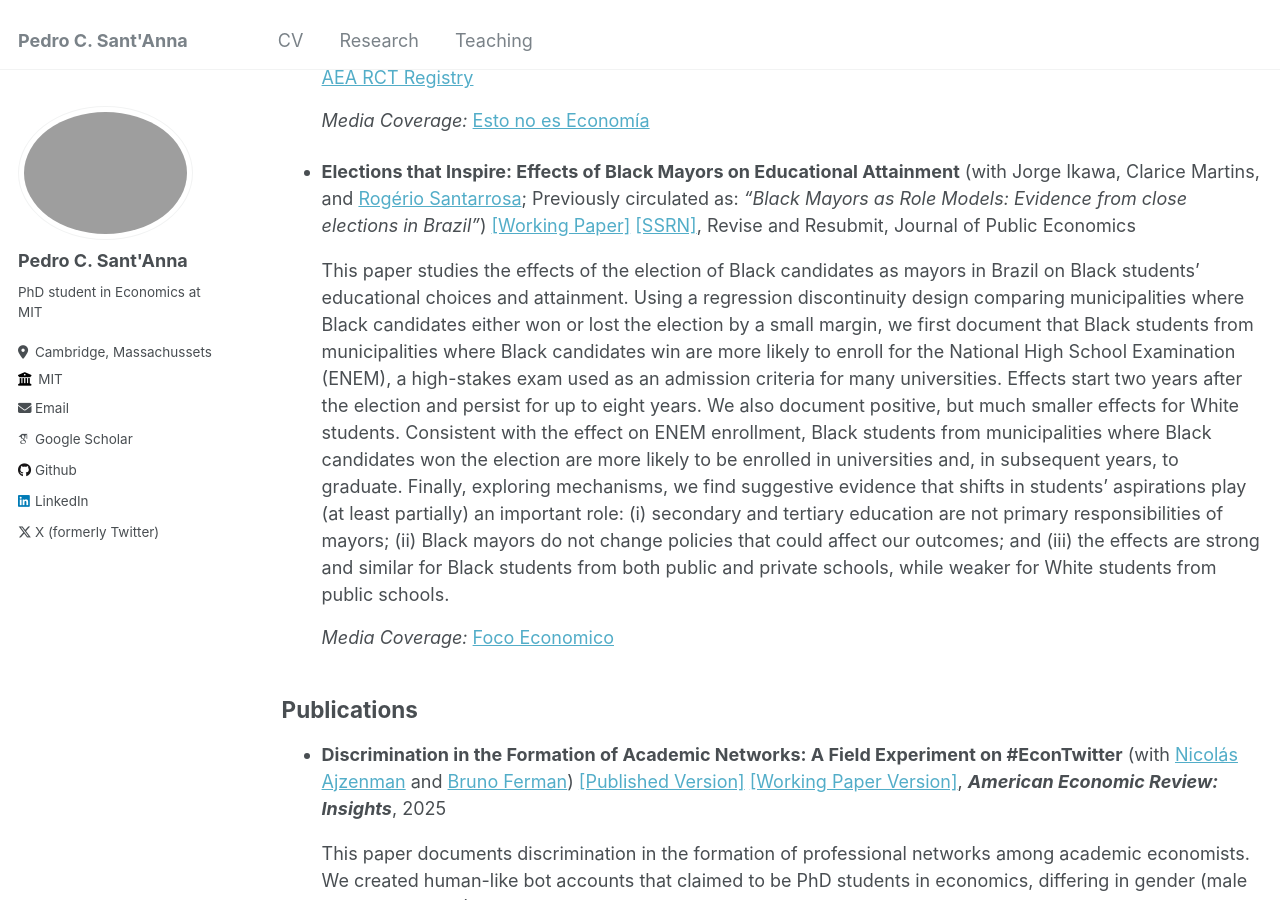
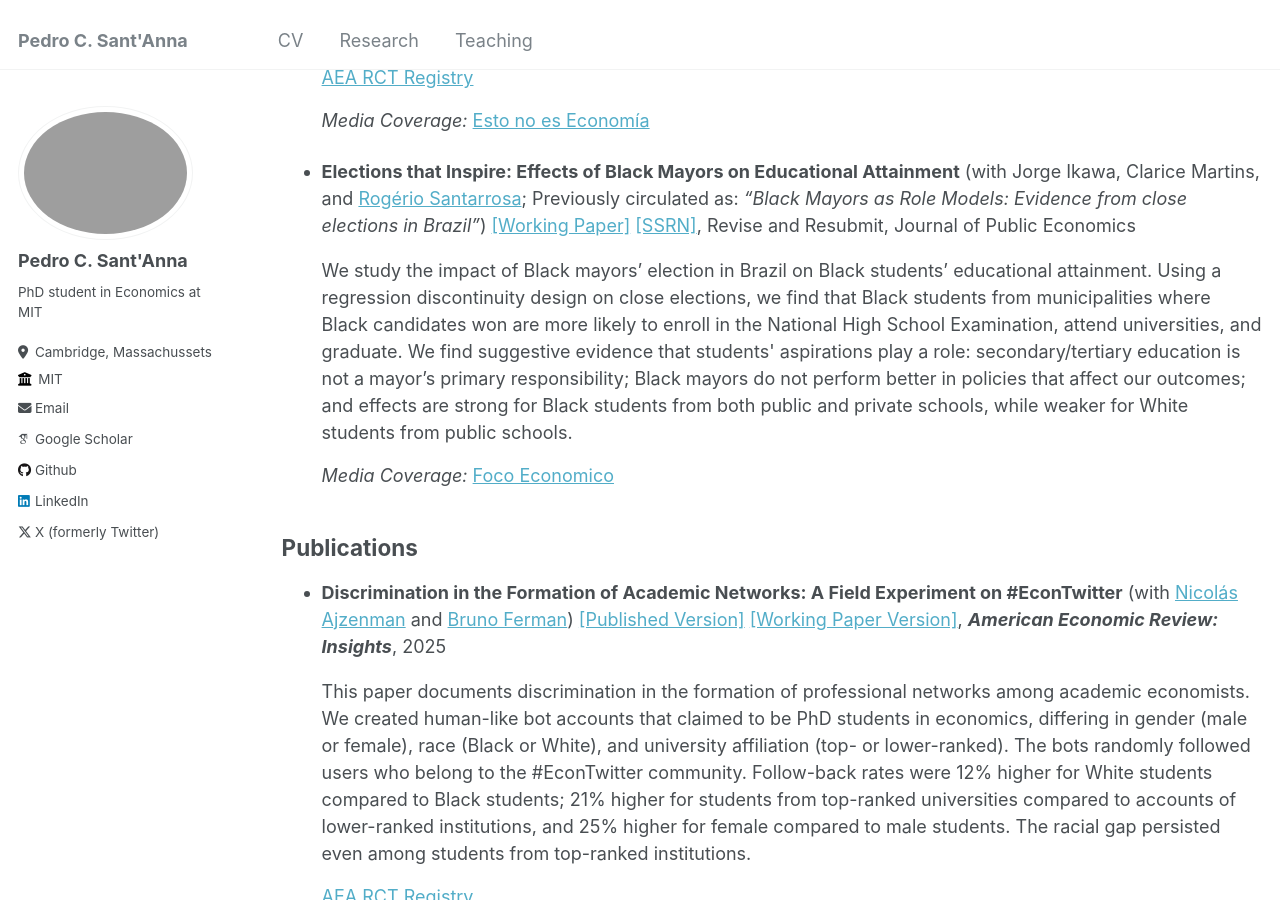
Before and after one commit to pedrosant-anna/pedrosant-anna.github.io, a Jekyll site: the page built from _pages/research.md, in a window 1280 px wide and 900 px high, scrolled down 545 px. Built offline with Jekyll 4.4.1, drawn with Linux system fonts in a browser that asks for light colours; some web fonts are replaced.

Commit message:
Update research.md

```diff
--- a/_pages/research.md
+++ b/_pages/research.md
@@ -18,7 +18,7 @@ author_profile: true
 - **Elections that Inspire: Effects of Black Mayors on Educational Attainment** (with Jorge Ikawa, Clarice Martins, and <a href="https://rogeriosantarrosa.wordpress.com/" target="_blank">Rogério Santarrosa</a>; Previously circulated as: *"Black Mayors as Role Models: Evidence from close elections in Brazil"*) <a href="../files/BlackMayors_May9.pdf" target="_blank">[Working Paper]</a> <a href="https://papers.ssrn.com/sol3/papers.cfm?abstract_id=5060450" target="_blank">[SSRN]</a>, Revise and Resubmit, Journal of Public Economics
 
 <div style="margin-left: 40px;">
-<p style="padding-top:0;line-height:1.5em;margin-bottom:-2px;"> This paper studies the effects of the election of Black candidates as mayors in Brazil on Black students’ educational choices and attainment. Using a regression discontinuity design comparing municipalities where Black candidates either won or lost the election by a small margin, we first document that Black students from municipalities where Black candidates win are more likely to enroll for the National High School Examination (ENEM), a high-stakes exam used as an admission criteria for many universities. Effects start two years after the election and persist for up to eight years. We also document positive, but much smaller effects for White students. Consistent with the effect on ENEM enrollment, Black students from municipalities where Black candidates won the election are more likely to be enrolled in universities and, in subsequent years, to graduate. Finally, exploring mechanisms, we find suggestive evidence that shifts in students’ aspirations play (at least partially) an important role: (i) secondary and tertiary education are not primary responsibilities of mayors; (ii) Black mayors do not change policies that could affect our outcomes; and (iii) the effects are strong and similar for Black students from both public and private schools, while weaker for White students from public schools.</p>
+<p style="padding-top:0;line-height:1.5em;margin-bottom:-2px;"> We study the impact of Black mayors’ election in Brazil on Black students’ educational attainment. Using a regression discontinuity design on close elections, we find that Black students from municipalities where Black candidates won are more likely to enroll in the National High School Examination, attend universities, and graduate. We find suggestive evidence that students' aspirations play a role:  secondary/tertiary education is not a mayor’s primary responsibility; Black mayors do not perform better in policies that affect our outcomes; and effects are strong for Black students from both public and private schools, while weaker for White students from public schools.</p>
 
  <p><em>Media Coverage:</em> <a href="https://dev.focoeconomico.org/2022/12/05/alcaldes-negros-como-role-models-evidencia-de-brasil/" target="_blank">Foco Economico</a></p>
 </div>
```
